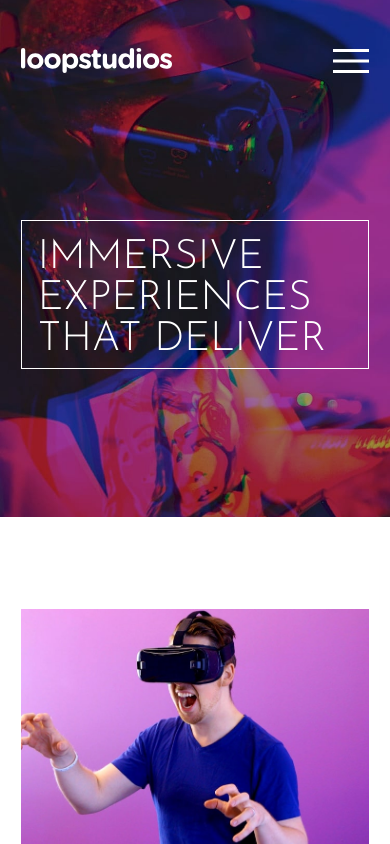
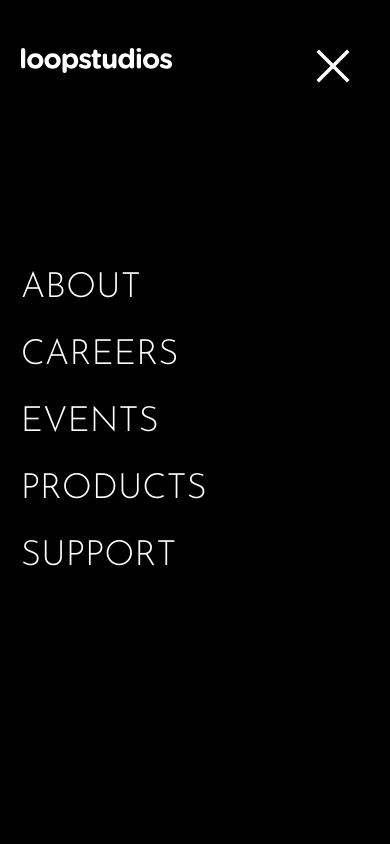
Before and after one commit to apocode01/Loopstudios-landing-page, a plain HTML site: page index.html in a window 390 px wide. Both pictures are taken after a click on the button 351 px from the left and 60 px from the top of the page. Shown: the top 844 px of the page. Drawn offline with Linux system fonts and the light colour scheme.

Commit message:
Implement mobile menu functionality and styles

```diff
--- a/index.html
+++ b/index.html
@@ -13,7 +13,11 @@
       <button class="transparent-button">
         <img class="logo__img" src="images/logo.svg" alt="loopstudios logo">
       </button>
-      <ul class="navbar__categories">
+      <div class="menu__overlay hidden"></div>
+      <button class="transparent-button-mobile">
+        <img class="close-menu__btn hidden" src="images/icon-close.svg" alt="close menu button">
+      </button>
+      <ul class="navbar__categories hidden">
         <li><a href="#">About</a></li>
         <li><a href="#">Careers</a></li>
         <li><a href="#">Events</a></li>
@@ -21,7 +25,7 @@
         <li><a href="#">Support</a></li>
       </ul>
       <button class="transparent-button-mobile">
-        <img class="menu__btn" src="images/icon-hamburger.svg" alt="loopstudios logo">
+        <img class="menu__btn" src="images/icon-hamburger.svg" alt="open menu button">
       </button>
     </nav>
 
@@ -138,16 +142,16 @@
     <div class="brand-info">
       <div class="social-icons">
         <button class="transparent-button">
-          <img class="icon" src="images/icon-facebook.svg" alt="">
+          <img class="icon" src="images/icon-facebook.svg" alt="Facebook">
         </button>
         <button class="transparent-button">
-          <img class="icon" src="images/icon-twitter.svg" alt="">
+          <img class="icon" src="images/icon-twitter.svg" alt="Twitter">
         </button>
         <button class="transparent-button">
-          <img class="icon" src="images/icon-pinterest.svg" alt="">
+          <img class="icon" src="images/icon-pinterest.svg" alt="Pinterest">
         </button>
         <button class="transparent-button">
-          <img class="icon" src="images/icon-instagram.svg" alt="">
+          <img class="icon" src="images/icon-instagram.svg" alt="Instagram">
         </button>
       </div>
       <span class="copyright">© 2021 Loopstudios. All rights reserved.</span>
--- a/script.js
+++ b/script.js
@@ -0,0 +1,32 @@
+const menuBtn = document.querySelector(`.menu__btn`);
+const menuOverlay = document.querySelector(`.menu__overlay`);
+const navbarCategories = document.querySelector(`.navbar__categories`);
+const logoImg = document.querySelector(`.logo__img`);
+const closeMenuBtn = document.querySelector(`.close-menu__btn`);
+
+menuBtn.addEventListener('click', () => {
+    document.body.style.overflow = 'hidden';
+    menuOverlay.classList.remove('hidden');
+    navbarCategories.classList.remove('hidden');
+    logoImg.classList.add('fixed');
+    closeMenuBtn.classList.remove('hidden');
+})
+
+closeMenuBtn.addEventListener('click', () => {
+    document.body.style.overflow = '';
+    menuOverlay.classList.add('hidden');
+    navbarCategories.classList.add('hidden');
+    logoImg.classList.remove('fixed');
+    closeMenuBtn.classList.add('hidden');
+})
+
+const mq = window.matchMedia("(max-width: 50rem)");
+mq.addEventListener("change", (e) => {
+    if (!e.matches) {
+        document.body.style.overflow = '';
+        menuOverlay.classList.add('hidden');
+        navbarCategories.classList.add('hidden');
+        logoImg.classList.remove('fixed');
+        closeMenuBtn.classList.add('hidden');
+    }
+});
--- a/style/style.scss
+++ b/style/style.scss
@@ -68,6 +68,42 @@ $grey600: hsl(0%, 0%, 58%);
     }
 }
 
+.logo__img.fixed {
+    @media only screen and (max-width: 50rem) {
+        position: fixed;
+        top: 3rem;
+        left: clamp(1rem, 6.667vw + -0.333rem, 3rem);
+        z-index: 10;
+    }
+}
+
+.menu__overlay {
+    position: fixed;
+    background-color: black;
+    bottom: 0;
+    left: 0;
+    height: 100%;
+    width: 100%;
+    z-index: 5;
+}
+
+.menu__overlay.hidden {
+    display: none;
+}
+
+.close-menu__btn {
+    height: 36px;
+    width: 36px;
+    position: fixed;
+    top: 3rem;
+    right: calc(clamp(1rem, 6.667vw + -0.333rem, 3rem) + 18px);
+    z-index: 10;
+}
+
+.close-menu__btn.hidden {
+    display: none;
+}
+
 .navbar__categories {
     list-style-type: none;
     display: flex;
@@ -100,6 +136,33 @@ $grey600: hsl(0%, 0%, 58%);
         transition: transform 250ms ease;
     }
 
+    @media only screen and (max-width: 50rem) {
+
+        a {
+            text-transform: uppercase;
+            font-family: 'Josefin Sans', sans-serif;
+            font-size: clamp(2rem, 4.167vw + 1.167rem, 3.25rem);
+        }
+
+        a::after {
+            height: 1px;
+            bottom: -0.5rem;
+        }
+
+        display: flex;
+        margin-inline-start: clamp(1rem, 6.667vw + -0.333rem, 3rem);
+        flex-direction: column;
+        justify-content: center;
+        position: fixed;
+        bottom: 0;
+        left: 0;
+        height: 100%;
+        width: 100%;
+        z-index: 5;
+    }
+}
+
+.navbar__categories.hidden {
     @media only screen and (max-width: 50rem) {
         display: none;
     }
@@ -437,6 +500,10 @@ $grey600: hsl(0%, 0%, 58%);
     @media only screen and (max-width: 50rem) {
         flex-direction: column;
         align-items: center;
+
+        a::after {
+            bottom: -0.5rem;
+        }
     }
 }
 
```
Also changed, not shown: style/style.css, 1 other file.
